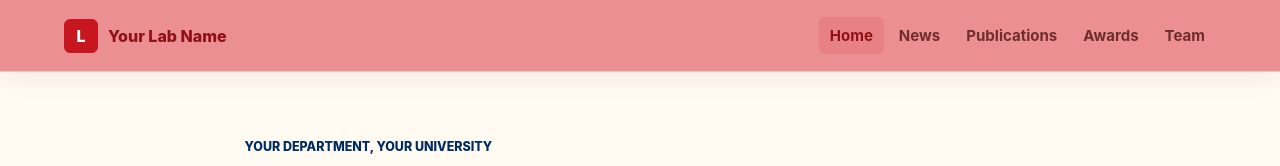
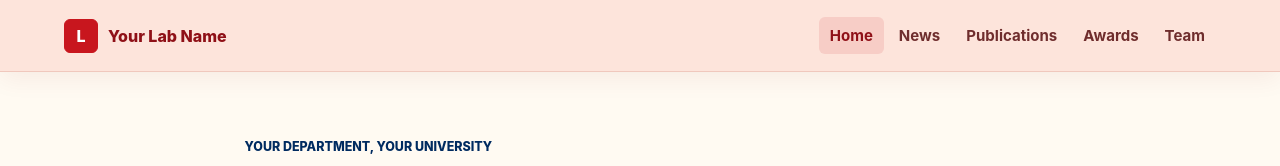
Before and after one commit to XiaoyeAsZ/homepage, an Astro site: page / in a window 1280 px wide. Shown: the top 166 px of the page. Built offline with nearby package versions, Linux system fonts and the light colour scheme; Astro itself is replaced by a stand-in of ours.

Commit message:
update pages

```diff
--- a/src/styles/global.css
+++ b/src/styles/global.css
@@ -10,7 +10,7 @@
   --accent: #002b60;
   --gold: #c8a45d;
   --tint: #fff0e8;
-  --nav-tint: #EB8F92;
+  --nav-tint: #FDE4DB;
   --shadow: 0 18px 45px rgba(88, 18, 18, 0.13);
   --content-width: min(1120px, 61.8vw);
   font-family:
```
